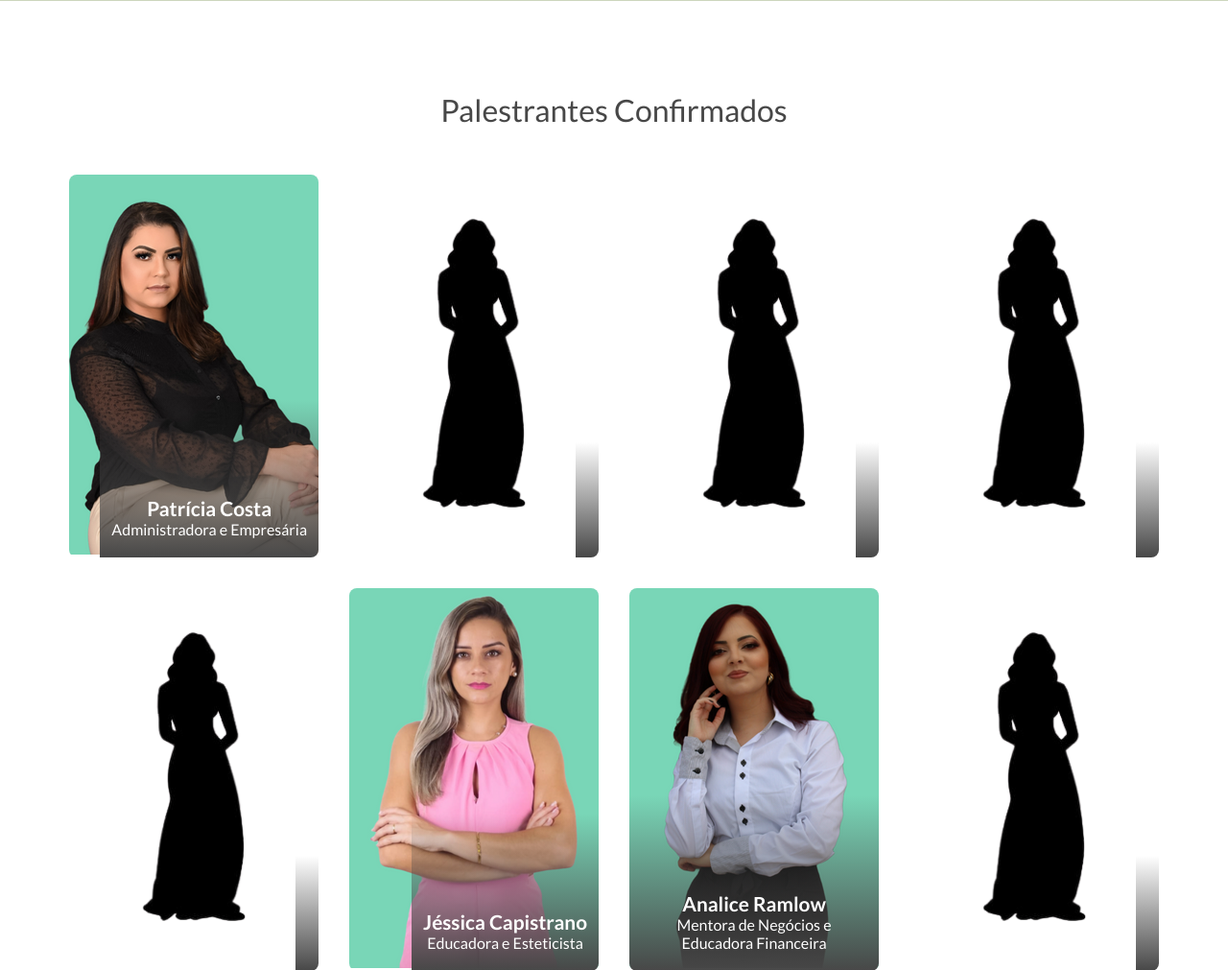
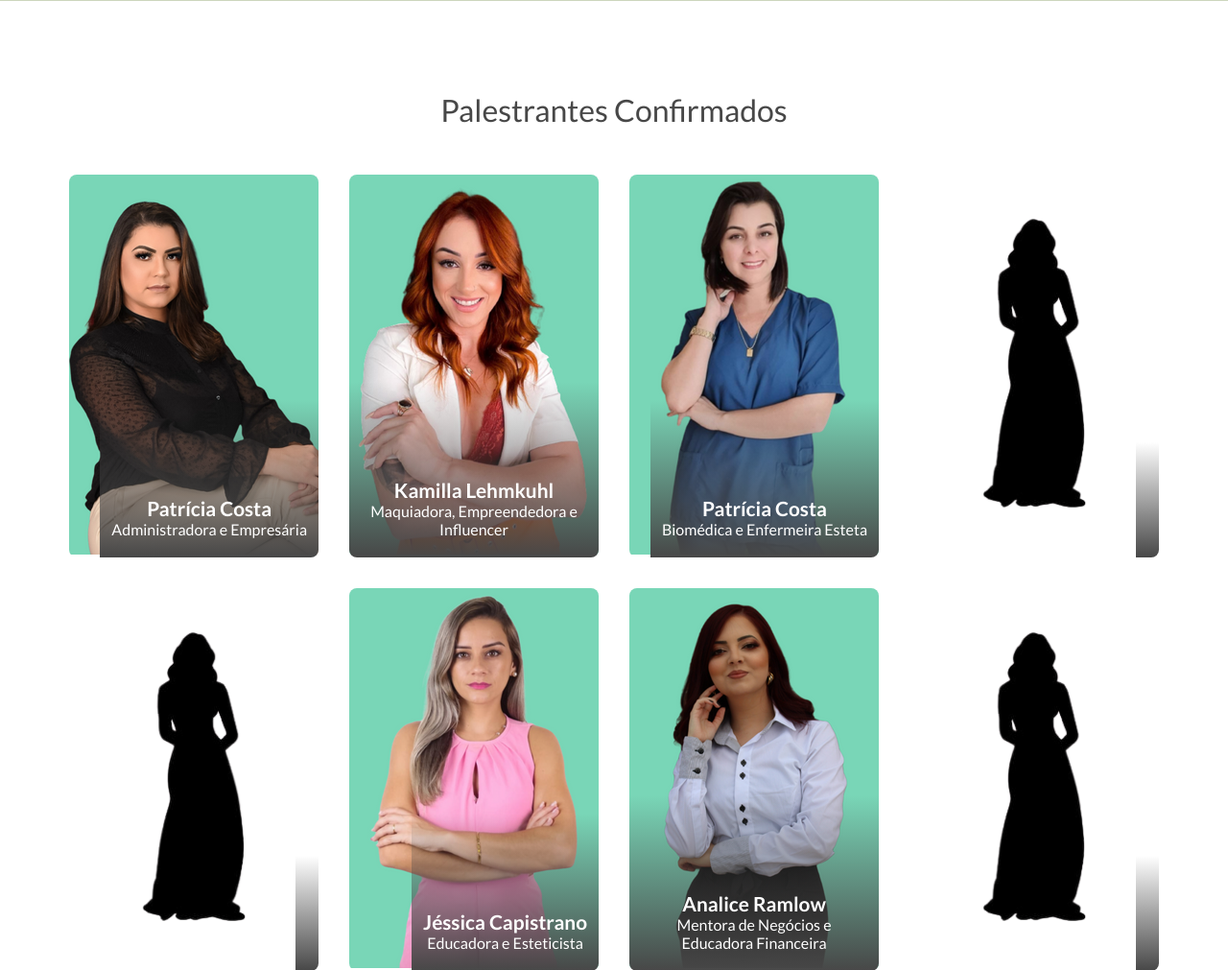
Before and after one commit to patrickhpgc/conexaoEmpreendedora, a PHP site: page / in a window 1280 px wide. Shown: the part 2111-3122 px from the top of the page at 96% size. Run offline with PHP 8.4, Linux system fonts and the light colour scheme; some libraries are stand-ins or nearby versions.

Commit message:
Adiiconando 2 palestrantes

```diff
--- a/index.php
+++ b/index.php
@@ -221,37 +221,54 @@
                     </div>
 
                     <div class="card-4">
-                        <img src="assets/media/oculto-2.webp" alt="Oculto">
+                        <img src="assets/media/kamilla.png" alt="Kamilla Lehmkuhl">
                         <div class="hover-description text-grey">
                             <div class="text-1">
                                 <p>
+                                    Kamilla Lehmkuhl,
+                                </p>
+                                <p class="mt-1">
+                                    Desde a infância o mundo da maquiagem sempre a encantou, na adolescência decidiu que esta seria sua profissão, já que nada que ela fizesse a completava tão inteiramente como a maquiagem.
+                                </p>
+                                <p class="mt-1">
+                                    Iniciou sua carreira como maquiadora profissional no ano de 2014, com 18 anos.
+                                    Começou a entender que tinha muita aptidão para ensinar, atender e não queria ser mais uma em meio a multidão. Então decidiu empreender e iniciar no universo da maquiagem de cabeça!
                                 </p>
                             </div>
-                            <div class="div-social" style="visibility:hidden">
-                                <a href="#" class="text-grey text-2" target="_blank"><i class="fa-brands fa-instagram mr-1"></i></a>
+                            <div class="div-social">
+                                <a href="https://www.instagram.com/kamillalehmkuhl/" class="text-grey text-2" target="_blank"><i class="fa-brands fa-instagram mr-1"></i>kamillalehmkuhl</a>
                             </div>
                         </div>
                         <div class="border-name text-white">
-                            <span class="text-2 text-bold"></span>
-                            <span></span>
+                            <span class="text-2 text-bold">Kamilla Lehmkuhl</span>
+                            <span>Maquiadora, Empreendedora e Influencer</span>
                         </div>
                     </div>
+
                     <div class="card-4">
-                        <img src="assets/media/oculto-2.webp" alt="Oculto">
+                        <img src="assets/media/jessica_p.png" alt="Jéssica Pereira">
                         <div class="hover-description text-grey">
                             <div class="text-1">
                                 <p>
+                                    Jéssica Pereira,
+                                </p>
+                                <p class="mt-1">
+                                    Especialista em Harmonização corporal e facial, Professora de pós graduação, Mentora e Palestrante.
+                                </p>
+                                <p class="mt-1">
+                                    Precursora do projeto Beleza Social, pelo qual acessibiliza a estética para todas(os). Apaixonada em harmonizar não somente o corpo, mas a autoestima do ser humano através da estética correta baseada em evidências e estudo científico.
                                 </p>
                             </div>
-                            <div class="div-social" style="visibility:hidden">
-                                <a href="#" class="text-grey text-2" target="_blank"><i class="fa-brands fa-instagram mr-1"></i></a>
+                            <div class="div-social">
+                                <a href="https://www.instagram.com/dra.jessicapereira_/" class="text-grey text-2" target="_blank"><i class="fa-brands fa-instagram mr-1"></i>dra.jessicapereira_</a>
                             </div>
                         </div>
                         <div class="border-name text-white">
-                            <span class="text-2 text-bold"></span>
-                            <span></span>
+                            <span class="text-2 text-bold">Patrícia Costa</span>
+                            <span>Biomédica e Enfermeira Esteta</span>
                         </div>
                     </div>
+
                     <div class="card-4">
                         <img src="assets/media/oculto-2.webp" alt="Oculto">
                         <div class="hover-description text-grey">
```
Also changed, not shown: assets/media/jessica_p.png (added), assets/media/kamilla.png (added).
